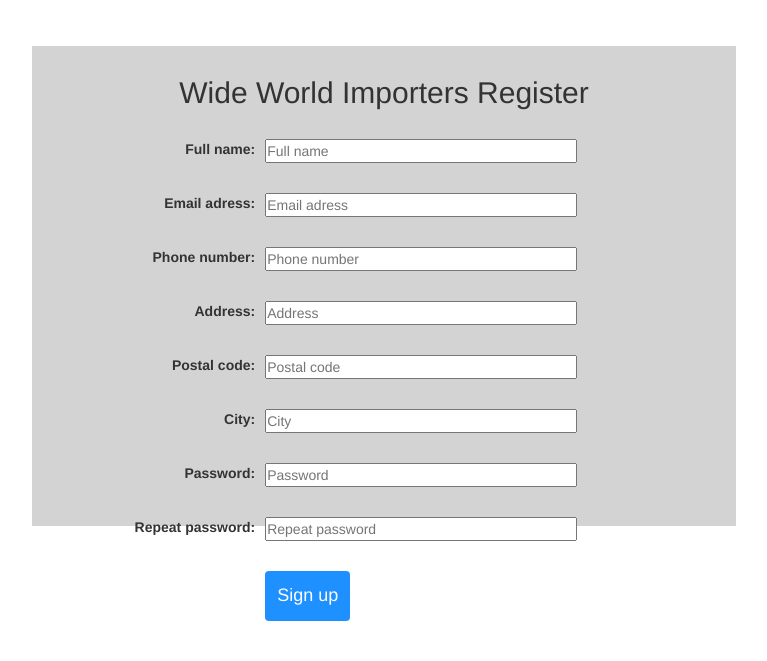
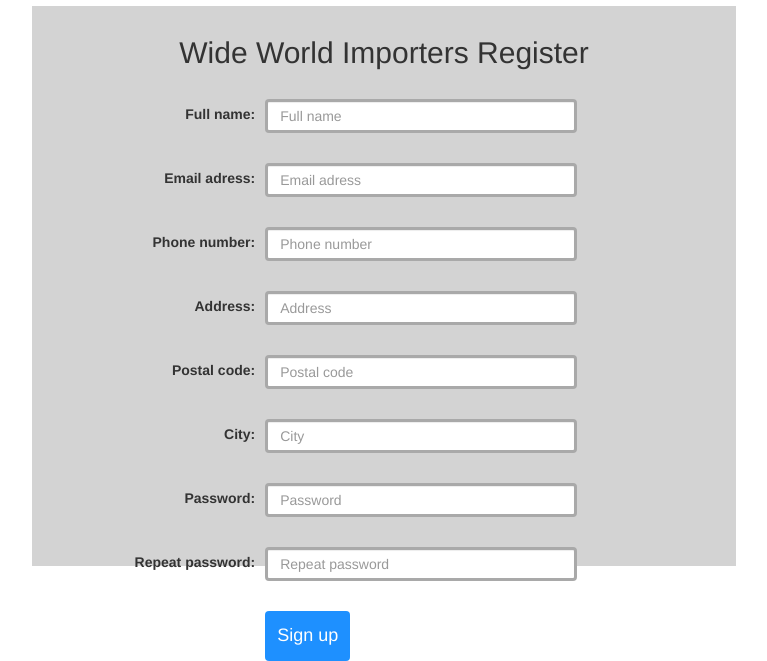
Before and after one commit to Luuk-Pasker/WWI, a PHP site: page /WWI/register.php in a window 1280 px wide. Shown: the part 154-815 px from the top of the page, without its empty margins (256-1023 px from the left). Before the commit the page ends 775 px from the top, so only its background shows below. Run offline with PHP 8.4, Linux system fonts and the light colour scheme; some libraries are stand-ins or nearby versions.

Commit message:
Geen idee meer wat ik heb gedaan hah

```diff
--- a/includes/header.php
+++ b/includes/header.php
@@ -26,7 +26,7 @@
     <div class="header-right">
         <div class="zoekbalk">
             <form method="get" action="browse.php">
-                <input type="text" name="zoek" placeholder="Search.." value=""/>
+                <input type="text" class="" name="zoek" placeholder="Search.." value=""/>
                 <input type="submit" name="toevoegen" value="Search"/>
             </form>
         </div>
--- a/register.php
+++ b/register.php
@@ -2,7 +2,7 @@
 include "includes/header.php";
 ?>
 
-    <div class="loginBox" style="height: 60%; top: 55%;">
+    <div class="loginBox" style="height: 70%; top: 55%;">
         <form method="post">
             <div class="loginRow">
                 <div class="loginHead">
@@ -11,66 +11,66 @@ include "includes/header.php";
             </div>
             <div class="loginRow">
                 <div class="loginColumn1">
-                    <label for="inputName" class="">Full name:</label>
+                    <label for="inputName" class="form-label">Full name:</label>
                 </div>
                 <div class="loginColumn2">
-                    <input type="text" class="loginInput" id="inputName" name="username" placeholder="Full name">
+                    <input type="text" class="form-control form-border" id="inputName" name="username" placeholder="Full name">
                 </div>
             </div>
             <div class="loginRow">
                 <div class="loginColumn1">
-                    <label for="inputEmail" class="">Email adress:</label>
+                    <label for="inputEmail" class="form-label">Email adress:</label>
                 </div>
                 <div class="loginColumn2">
-                    <input type="email" class="loginInput" id="inputEmail" name="email" placeholder="Email adress">
+                    <input type="email" class="form-control form-border" id="inputEmail" name="email" placeholder="Email adress">
                 </div>
             </div>
             <div class="loginRow">
                 <div class="loginColumn1">
-                    <label for="inputPhone" class="">Phone number:</label>
+                    <label for="inputPhone" class="form-label">Phone number:</label>
                 </div>
                 <div class="loginColumn2">
-                    <input type="text" class="loginInput" id="inputPhone" name="phone" placeholder="Phone number">
+                    <input type="text" class="form-control form-border" id="inputPhone" name="phone" placeholder="Phone number">
                 </div>
             </div>
             <div class="loginRow">
                 <div class="loginColumn1">
-                    <label for="inputPhone" class="">Address:</label>
+                    <label for="inputPhone" class="form-label">Address:</label>
                 </div>
                 <div class="loginColumn2">
-                    <input type="text" class="loginInput" id="inputAddress" name="address" placeholder="Address">
+                    <input type="text" class="form-control form-border" id="inputAddress" name="address" placeholder="Address">
                 </div>
             </div>
             <div class="loginRow">
                 <div class="loginColumn1">
-                    <label for="inputPhone" class="">Postal code:</label>
+                    <label for="inputPhone" class="form-label">Postal code:</label>
                 </div>
                 <div class="loginColumn2">
-                    <input type="text" class="loginInput" id="inputPostal" name="postal" placeholder="Postal code">
+                    <input type="text" class="form-control form-border" id="inputPostal" name="postal" placeholder="Postal code">
                 </div>
             </div>
             <div class="loginRow">
                 <div class="loginColumn1">
-                    <label for="inputPhone" class="">City:</label>
+                    <label for="inputPhone" class="form-label">City:</label>
                 </div>
                 <div class="loginColumn2">
-                    <input type="text" class="loginInput" id="inputCity" name="city" placeholder="City">
+                    <input type="text" class="form-control form-border" id="inputCity" name="city" placeholder="City">
                 </div>
             </div>
             <div class="loginRow">
                 <div class="loginColumn1">
-                    <label for="inputPassword">Password:</label>
+                    <label for="inputPassword" class="form-label">Password:</label>
                 </div>
                 <div class="loginColumn2">
-                    <input type="password" class="loginInput" id="inputPassword" name="password" placeholder="Password">
+                    <input type="password" class="form-control form-border" id="inputPassword" name="password" placeholder="Password">
                 </div>
             </div>
             <div class="loginRow">
                 <div class="loginColumn1">
-                    <label for="inputPassword1">Repeat password:</label>
+                    <label for="inputPassword1" class="form-label">Repeat password:</label>
                 </div>
                 <div class="loginColumn2">
-                    <input type="password" class="loginInput" id="inputPassword" name="repeatPassword" placeholder="Repeat password">
+                    <input type="password" class="form-control form-border" id="inputPassword" name="repeatPassword" placeholder="Repeat password">
                 </div>
             </div>
             <div class="loginRow">
```
Also changed, not shown: dashboard.php (+15 -15 lines), login.php (+4 -4 lines).
